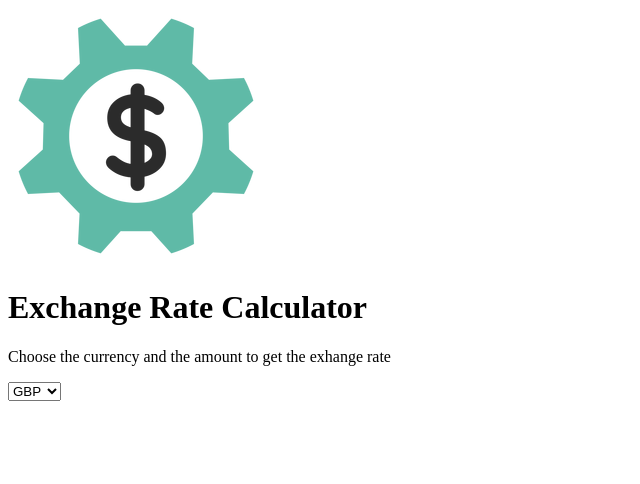
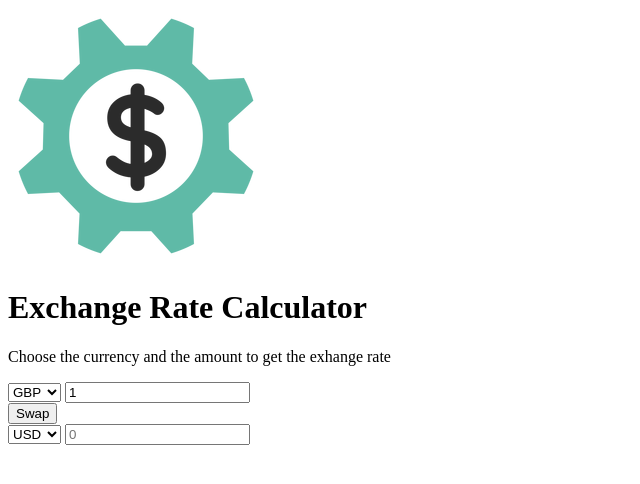
Before and after one commit to lawlawson/Exchange-Rate-Calculator, a plain HTML site: page index.html in a window 1280 px wide. Shown: the whole page, without its empty margins (0-640 px from the left). Drawn offline with Linux system fonts and the light colour scheme.

Commit message:
Added converting to currency list

```diff
--- a/index.html
+++ b/index.html
@@ -66,7 +66,75 @@
                     <option value="VND">VND</option>
                     <option value="ZAR">ZAR</option>
             </select>
+            <input type="number" id="amount-one" placeholder="0" value="1">
         </div>
+
+        <div class="swap-rate-container">
+            <button class="btn" id="rate">
+                Swap
+            </button>
+            <div class="rate" id="rate"></div>
+        </div>
+
+        <div class="currency">
+            <select name="" id="currency-two">
+                <option value="AED">AED</option>
+                    <option value="ARS">ARS</option>
+                    <option value="AUD">AUD</option>
+                    <option value="BGN">BGN</option>
+                    <option value="BRL">BRL</option>
+                    <option value="BSD">BSD</option>
+                    <option value="CAD">CAD</option>
+                    <option value="CHF">CHF</option>
+                    <option value="CLP">CLP</option>
+                    <option value="CNY">CNY</option>
+                    <option value="COP">COP</option>
+                    <option value="CZK">CZK</option>
+                    <option value="DKK">DKK</option>
+                    <option value="DOP">DOP</option>
+                    <option value="EGP">EGP</option>
+                    <option value="EUR">EUR</option>
+                    <option value="FJD">FJD</option>
+                    <option value="GBP">GBP</option>
+                    <option value="GTQ">GTQ</option>
+                    <option value="HKD">HKD</option>
+                    <option value="HRK">HRK</option>
+                    <option value="HUF">HUF</option>
+                    <option value="IDR">IDR</option>
+                    <option value="ILS">ILS</option>
+                    <option value="INR">INR</option>
+                    <option value="ISK">ISK</option>
+                    <option value="JPY">JPY</option>
+                    <option value="KRW">KRW</option>
+                    <option value="KZT">KZT</option>
+                    <option value="MXN">MXN</option>
+                    <option value="MYR">MYR</option>
+                    <option value="NOK">NOK</option>
+                    <option value="NZD">NZD</option>
+                    <option value="PAB">PAB</option>
+                    <option value="PEN">PEN</option>
+                    <option value="PHP">PHP</option>
+                    <option value="PKR">PKR</option>
+                    <option value="PLN">PLN</option>
+                    <option value="PYG">PYG</option>
+                    <option value="RON">RON</option>
+                    <option value="RUB">RUB</option>
+                    <option value="SAR">SAR</option>
+                    <option value="SEK">SEK</option>
+                    <option value="SGD">SGD</option>
+                    <option value="THB">THB</option>
+                    <option value="TRY">TRY</option>
+                    <option value="TWD">TWD</option>
+                    <option value="UAH">UAH</option>
+                    <option value="USD" selected>USD</option>
+                    <option value="UYU">UYU</option>
+                    <option value="VND">VND</option>
+                    <option value="ZAR">ZAR</option>
+            </select>
+            <input type="number" id="amount-two" placeholder="0">
+        </div>
+
+
     </div>
     <script src="script.js"></script>
 </body>
```
